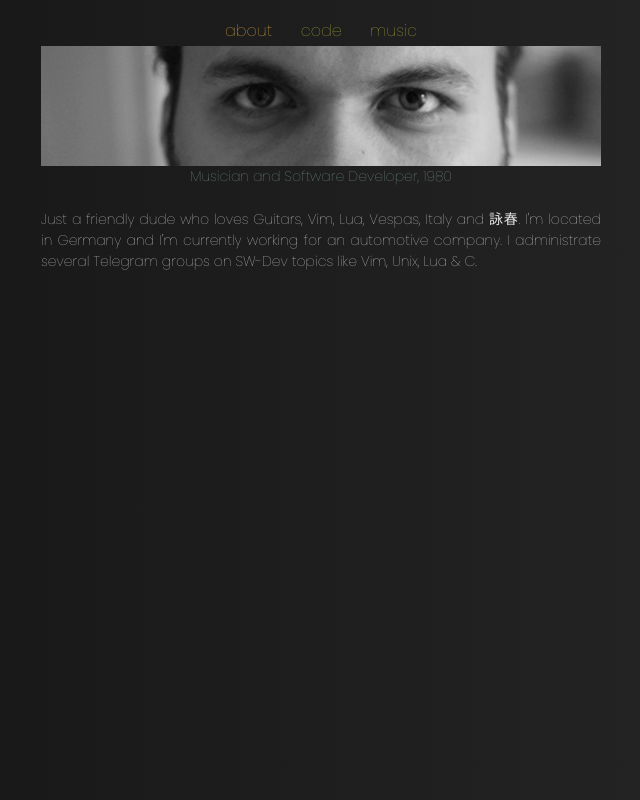
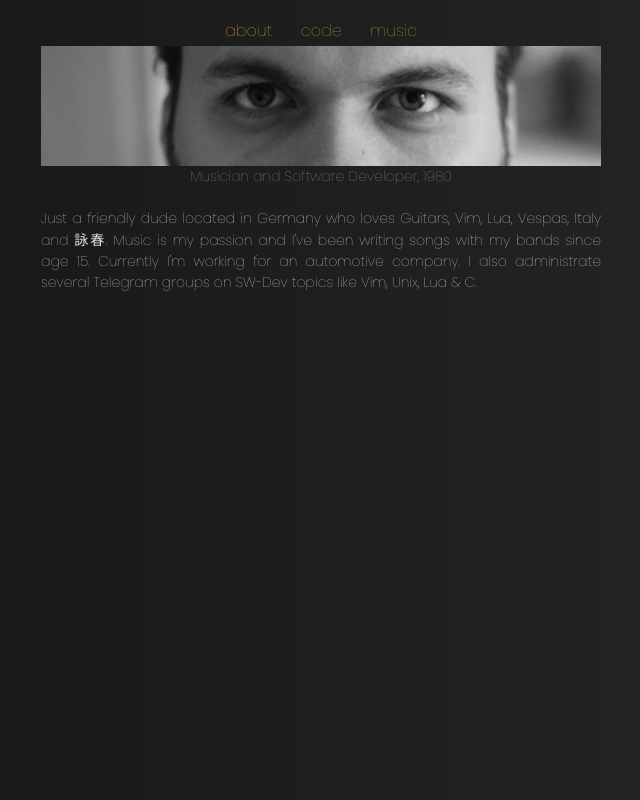
Before and after one commit to marcotrosi/marcotrosi.github.io, a plain HTML site: page index.html in a window 1280 px wide. Shown: the whole page, without its empty margins (319-959 px from the left). Drawn offline with Linux system fonts and the light colour scheme.

Commit message:
Info text updated

```diff
--- a/index.html
+++ b/index.html
@@ -22,8 +22,10 @@
       </div>
       </br>
       <div class="block">
-      Just a friendly dude who loves Guitars, Vim, Lua, Vespas, Italy and 詠春. I'm located in Germany and I'm currently
-      working for an automotive company. I administrate several Telegram groups on SW-Dev topics like Vim, Unix, Lua &#38; C.
+         Just a friendly dude located in Germany who loves Guitars, Vim, Lua, Vespas, Italy and 詠春.
+         Music is my passion and I've been writing songs with my bands since age 15.
+         Currently I'm working for an automotive company.
+         I also administrate several Telegram groups on SW-Dev topics like Vim, Unix, Lua &#38; C.
       </div>
    </body>
 </html>
```
